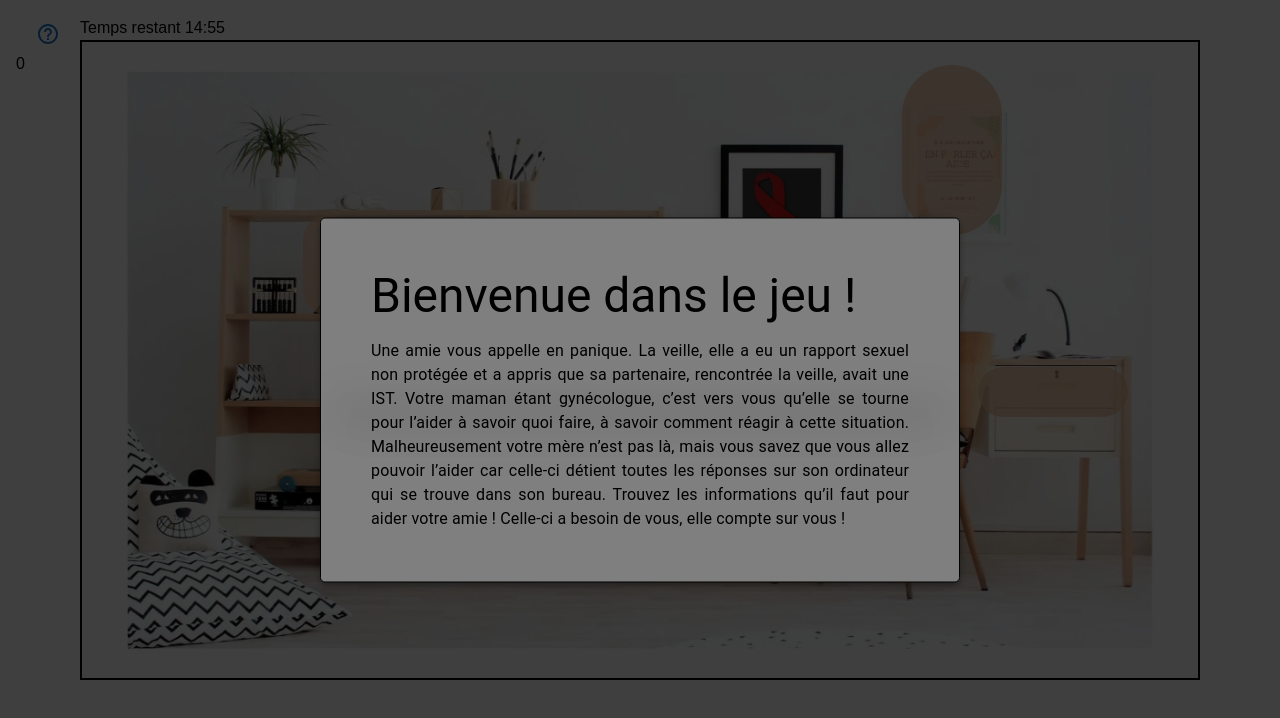
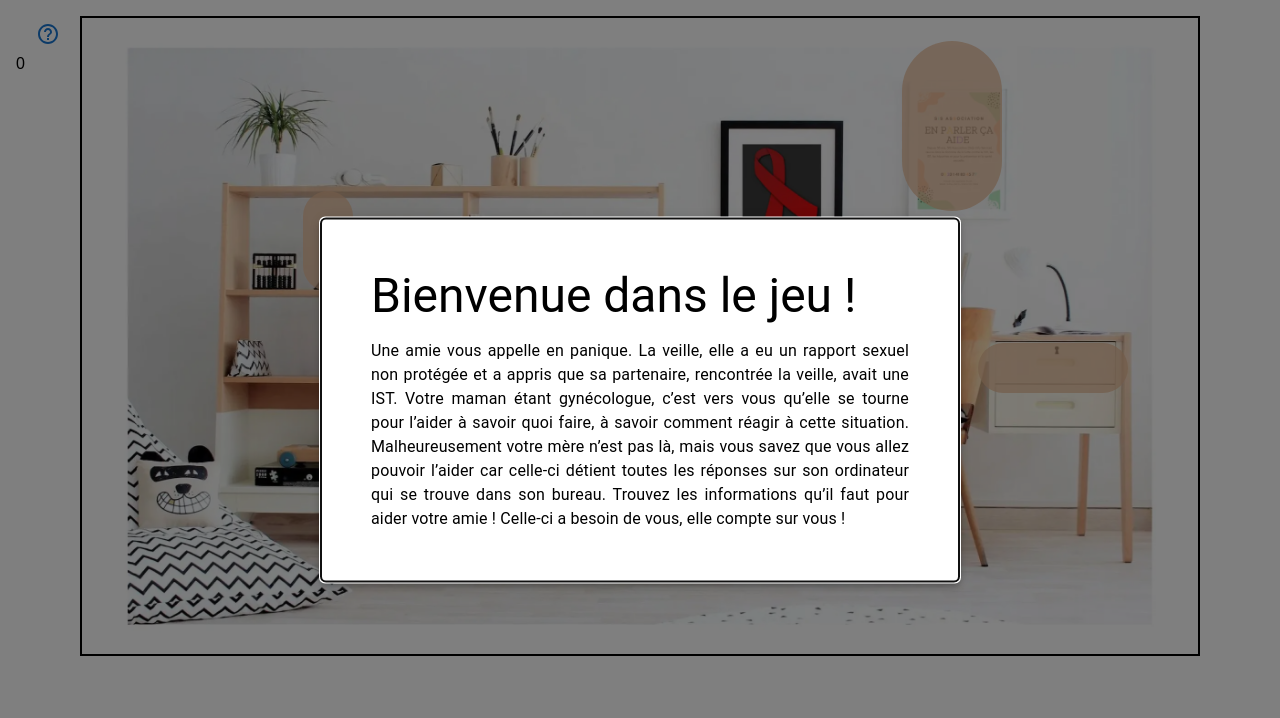
Before and after one commit to Alexandre-Fernique/nuit-info, a React (Create React App) app: page / in a window 1280 px wide. Shown: the top 718 px of the page. Built offline with nearby package versions, Linux system fonts and the light colour scheme.

Commit message:
fix modals

```diff
--- a/src/App.tsx
+++ b/src/App.tsx
@@ -95,13 +95,13 @@ function App() {
 
 
     useEffect(() => {
-      if (currentStep !== 1) {
+      if (currentStep !== 0) {
       setIsSuccessDialogVisible(true);
       }
       if (currentStep === 5) {
         setPointsOfInterest(secondPointsOfInterest)
       }
-    }, [currentStep])
+    }, [currentStep, secondPointsOfInterest])
 
   useEffect(() => {
     console.log(currentStep)
@@ -155,7 +155,6 @@ function App() {
           <SuccessDialog cards={[ postItCard ]}></SuccessDialog>
       </Dialog>
       <Stack direction='column' paddingX={10} paddingTop={2}>
-        <GameTimer durationInMinutes={15}></GameTimer>
         {currentStep >= lastStep
         ?
           <div>
--- a/src/components/input-children.tsx
+++ b/src/components/input-children.tsx
@@ -28,7 +28,11 @@ export default function InputChildren(props: CardInputProps
 
   return (
     <Stack justifyContent='center'>
-        {error && <Alert severity="error">Code invalide</Alert> }
+        {error && <Alert severity="error"
+                      sx={{ marginBottom: 2 }}
+                      onClose={() => {
+                        setError(false);
+                      }}>Code invalide</Alert> }
         <TextField type='text' placeholder='Saisir le code' onChange={(event) => {setCurrentCode(event.target.value)}} value={currentCode}></TextField>
         <Button onClick={onSubmit}>Valider</Button>
     </Stack>
```
